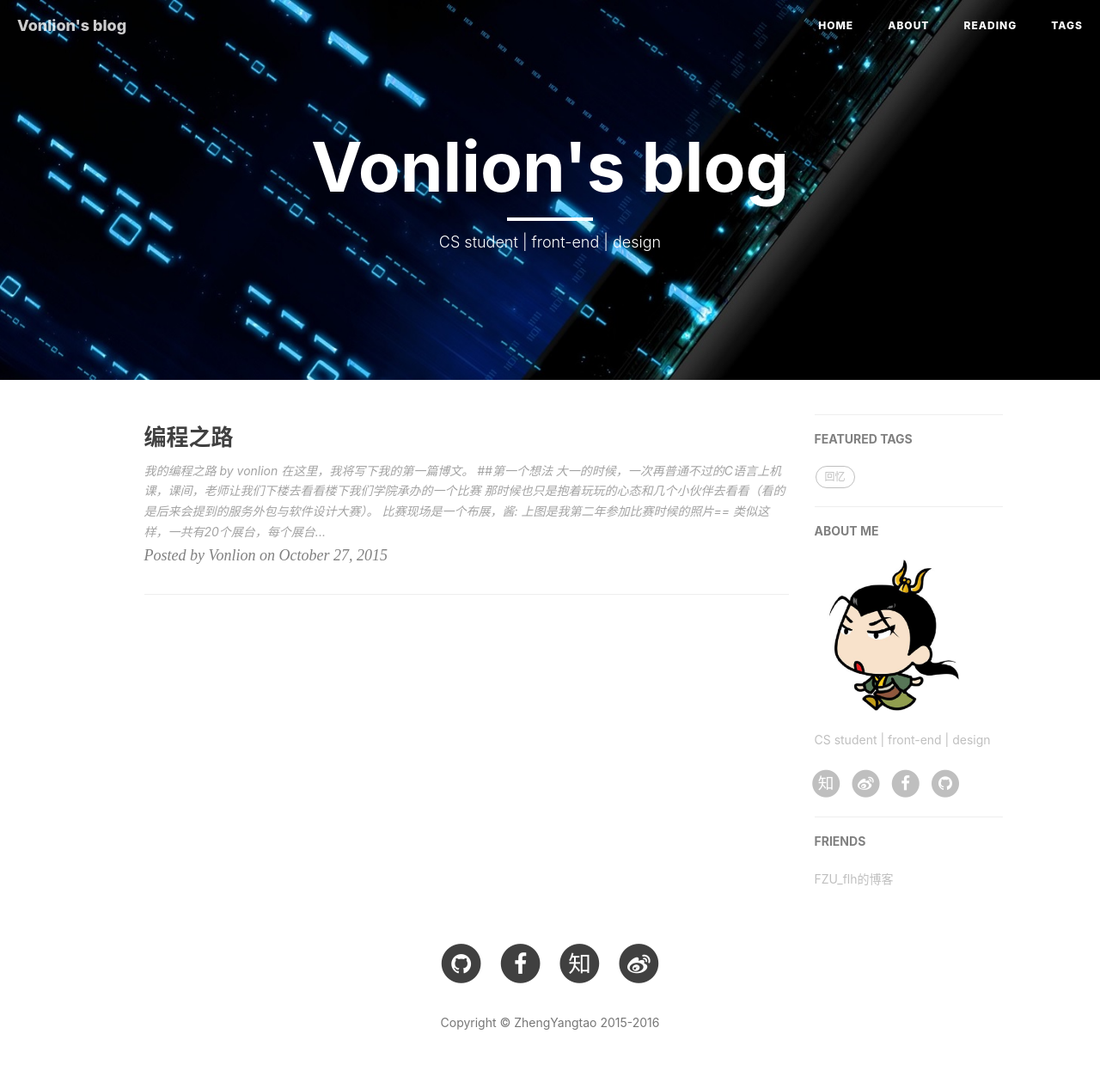
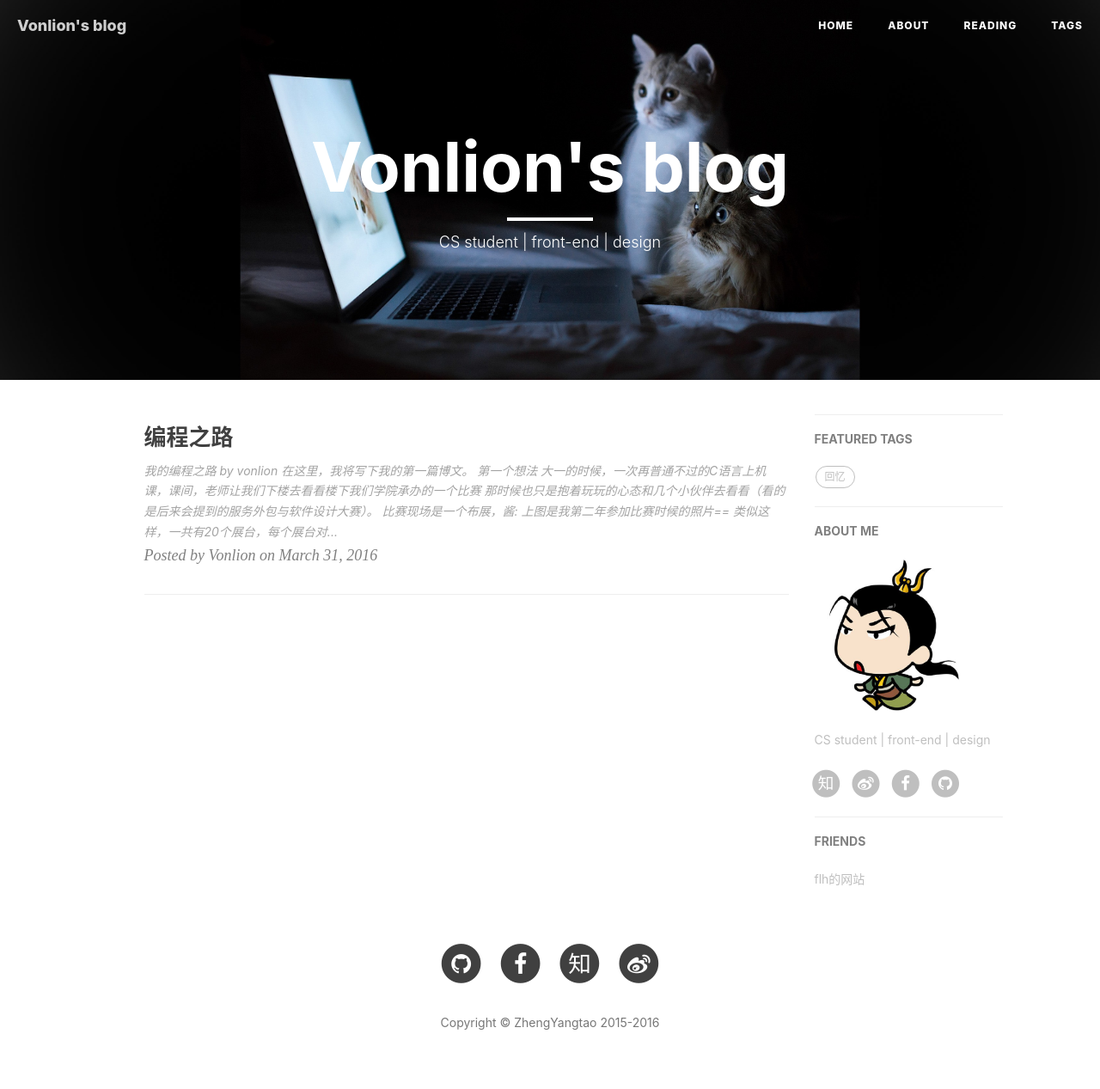
Before and after one commit to lihaof/lihaof.github.io, a Jekyll site: the page built from index.html, in a window 1280 px wide. Shown: the whole page at 86% size. Built offline with Jekyll 4.4.1, drawn with Linux system fonts in a browser that asks for light colours; nearby versions of some CDN libraries; the list of posts is cut into pages by our own code; comment, search, counter and statistics services are not loaded.

Commit message:
no message

```diff
--- a/_config.yml
+++ b/_config.yml
@@ -1,6 +1,6 @@
 # Site settings
 title: Vonlion's blog
-SEOTitle: vonlion的博客 | zyt's blog
+SEOTitle: lihaof的博客
 header-img: img/home-bg.jpg
 email: vonlion.f@gmail.com
 description: "CS student | front-end | design"
@@ -81,7 +81,7 @@
 # Friends
 friends: [
     {
-        title: "FZU_flh的博客",
+        title: "flh的网站",
         href: "http://www.vonlion.cn"
     }
 ]
```
Also changed, not shown: _posts/2016-3-31-Coding-way.md (renamed from _posts/2015-10-27-Manacher-Algorithm.md, +2 -2 lines), img/home-bg.jpg.
